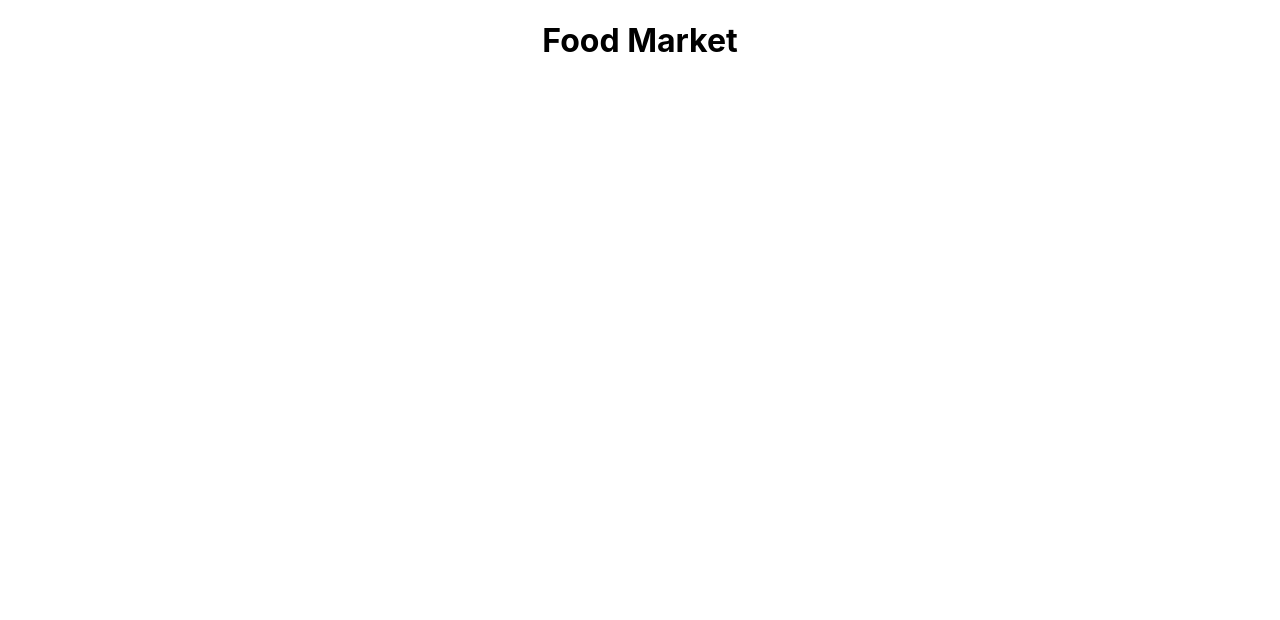
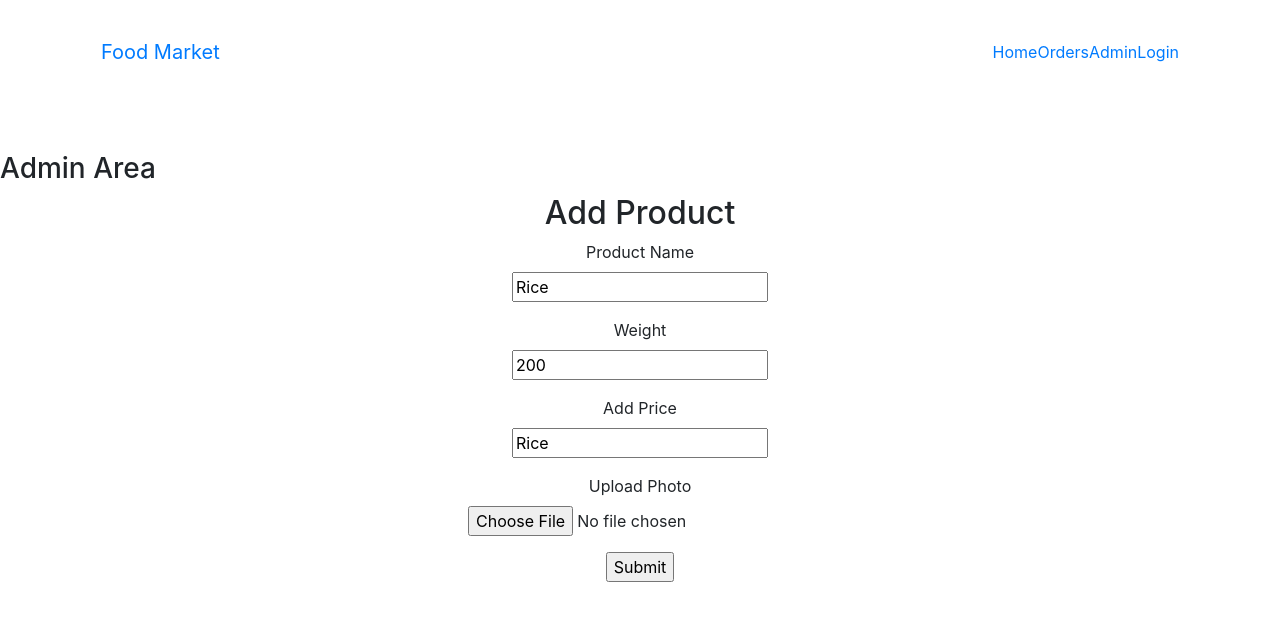
Before and after one commit to mijankarim/food-market-client, a React (Create React App) app: page /admin in a window 1280 px wide. Shown: the top 620 px of the page. Built offline with nearby package versions, Linux system fonts and the light colour scheme.

Commit message:
added server link

```diff
--- a/package.json
+++ b/package.json
@@ -4,15 +4,19 @@
   "private": true,
   "dependencies": {
     "@fortawesome/fontawesome-svg-core": "^1.2.35",
+    "@fortawesome/free-brands-svg-icons": "^5.15.3",
     "@fortawesome/free-solid-svg-icons": "^5.15.3",
     "@fortawesome/react-fontawesome": "^0.1.14",
     "@testing-library/jest-dom": "^5.11.10",
     "@testing-library/react": "^11.2.6",
     "@testing-library/user-event": "^12.8.3",
+    "axios": "^0.21.1",
     "bootstrap": "^4.6.0",
+    "firebase": "^8.3.1",
     "react": "^17.0.2",
     "react-bootstrap": "^1.5.2",
     "react-dom": "^17.0.2",
+    "react-hook-form": "^6.15.5",
     "react-router-app": "^0.1.6",
     "react-scripts": "4.0.3",
     "web-vitals": "^1.1.1"
--- a/src/App.js
+++ b/src/App.js
@@ -1,10 +1,40 @@
-import './App.css';
+import "./App.css";
+import { BrowserRouter as Router, Switch, Route } from "react-router-dom";
+import { useState, createContext } from "react";
+import PrivateRoute from "./components/PrivateRoute/PrivateRoute";
+import Login from "./components/Login/Login";
+import Header from "./components/Header/Header";
+import Home from "./components/Home/Home";
+import Orders from "./components/Orders/Orders";
+import Admin from "./components/Admin/Admin";
+
+export const UserContext = createContext();
 
 function App() {
+  const [loggedInUser, setLoggedInUser] = useState({});
   return (
-    <div className="App">
-      <h1>Food Market</h1>
-    </div>
+    <UserContext.Provider value={[loggedInUser, setLoggedInUser]}>
+      <Router>
+        <Header />
+        <Switch>
+          <Route exact path="/">
+            <Home />
+          </Route>
+
+          <Route path="/login">
+            <Login />
+          </Route>
+
+          <Route path="/admin">
+            <Admin />
+          </Route>
+
+          <PrivateRoute path="/orders">
+            <Orders />
+          </PrivateRoute>
+        </Switch>
+      </Router>
+    </UserContext.Provider>
   );
 }
 
--- /dev/null
+++ b/src/components/Admin/AddProduct.js
@@ -0,0 +1,76 @@
+import axios from "axios";
+import React from "react";
+import { useState } from "react";
+import { useForm } from "react-hook-form";
+
+const AddProduct = () => {
+  const { register, handleSubmit, watch, errors } = useForm();
+  const [imageURL, setImageURL] = useState(null);
+  const onSubmit = (data) => {
+      const productData = {
+          name: data.productName,
+          weight: data.productWeight,
+          price: data.productPrice,
+          photo: imageURL
+      }
+      const url = `http://localhost:5050/addProduct`
+      fetch(url,{
+          method: 'POST',
+          headers: {
+              'content-type': 'application/json'
+          },
+          body: JSON.stringify(productData)
+
+      }).then(res => {
+          console.log('server response', res)
+      })
+  };
+  const handleImageUpload =(e) =>{
+      const imageData = new FormData();
+      imageData.set('key', 'f1b234c6634087691b128af5c97f102f');
+      imageData.append('image', e.target.files[0])
+      axios.post('https://api.imgbb.com/1/upload', imageData)
+      .then( response => {
+        setImageURL(response.data.data.display_url);
+      })
+      .catch(error => {
+        console.log(error);
+      });
+  }
+  return (
+    <div className="text-center">
+      <h2>Add Product</h2>
+      <form onSubmit={handleSubmit(onSubmit)}>
+        <p>
+          <label>Product Name</label><br/>
+          <input
+            name="productName"
+            defaultValue="Rice"
+            ref={register({ required: true })}
+          />
+        </p>
+        <p>
+          <label>Weight</label><br/>
+          <input name="productWeight" defaultValue="200" ref={register} />
+        </p>
+        <p>
+          <label>Add Price</label><br/>
+          <input
+            name="productPrice"
+            defaultValue="Rice"
+            ref={register({ required: true })}
+          />
+        </p>
+        <p>
+          <label>Upload Photo</label><br/>
+          <input name="productPhoto" type="file" onChange={handleImageUpload} ref={register({ required: true })} />
+          {errors.exampleRequired && <span>This field is required</span>}
+        </p>
+
+        <input type="submit" />
+      </form>
+    </div>
+  );
+};
+
+export default AddProduct;
--- /dev/null
+++ b/src/components/Admin/Admin.js
@@ -0,0 +1,13 @@
+import React from 'react'
+import AddProduct from './AddProduct'
+
+const Admin = () => {
+    return (
+        <div>
+            <h3>Admin Area</h3>
+            <AddProduct/>
+        </div>
+    )
+}
+
+export default Admin;
--- /dev/null
+++ b/src/components/Header/Header.js
@@ -0,0 +1,45 @@
+import React, { useContext } from "react";
+import { Link } from "react-router-dom";
+import { Container, Row, Col, Navbar, Nav } from "react-bootstrap";
+import { UserContext } from "../../App";
+import { FontAwesomeIcon } from "@fortawesome/react-fontawesome";
+import { faUser } from "@fortawesome/free-solid-svg-icons";
+
+const Header = () => {
+  const [loggedInUser] = useContext(UserContext);
+  const { name, email } = loggedInUser;
+  return (
+    <div>
+      <Container className="mb-5 py-4">
+        <Row>
+          <Col>
+            <Navbar collapseOnSelect expand="lg" variant="dark">
+              <Navbar.Brand>
+                <Link to="/">Food Market</Link>
+              </Navbar.Brand>
+              <Navbar.Toggle aria-controls="responsive-navbar-nav" />
+              <Navbar.Collapse id="responsive-navbar-nav">
+                <Nav className="ml-auto d-flex justify-content-center">
+                  <Link to="/">Home</Link>
+                  <Link to="/orders">Orders</Link>
+                  <Link to="/admin">Admin</Link>
+                  <Link to="/login" className="city-btn border-radius-2">
+                    {loggedInUser.email ? (
+                      <>
+                        <FontAwesomeIcon icon={faUser} /> {name || email}
+                      </>
+                    ) : (
+                      " Login"
+                    )}
+                  </Link>
+                </Nav>
+              </Navbar.Collapse>
+            </Navbar>
+          </Col>
+        </Row>
+      </Container>
+    </div>
+  );
+};
+
+export default Header;
--- /dev/null
+++ b/src/components/Home/Home.js
@@ -0,0 +1,23 @@
+import React from 'react';
+import { useEffect } from 'react';
+import { useState } from 'react';
+import Product from '../Product/Product'
+
+const Home = () => {
+    const [products, setProducts] = useState([]);
+    useEffect(() =>{
+         fetch('https://quiet-castle-44905.herokuapp.com/products')
+         .then(res => res.json())
+         .then(data => setProducts(data));
+    },[])
+    return (
+        <div>
+            <h3>Home page</h3>
+            {
+                products.map( product => <Product key={product._id} product={product}/>)
+            }
+        </div>
+    )
+}
+
+export default Home;
--- /dev/null
+++ b/src/components/Login/Login.js
@@ -0,0 +1,71 @@
+import React, { useState, useContext } from "react";
+import firebase from "firebase/app";
+import "firebase/auth";
+import firebaseConfig from "./firebase.config";
+import { UserContext } from "../../App";
+import { FontAwesomeIcon } from "@fortawesome/react-fontawesome";
+import { faGoogle } from "@fortawesome/free-brands-svg-icons";
+import { useHistory, useLocation } from "react-router";
+
+if (firebase.apps.length === 0) {
+  firebase.initializeApp(firebaseConfig);
+}
+
+const Login = () => {
+  const [newUser, SetNewUser] = useState(false);
+
+  const [user, setUser] = useState({
+    isSignedIn: false,
+    name: "",
+    email: "",
+    password: "",
+    photo: "",
+    success: false,
+    error: "",
+  });
+
+  const [loggedInUser, setLoggedInUser] = useContext(UserContext);
+
+  const history = useHistory();
+  const location = useLocation();
+  const { from } = location.state || { from: { pathname: "/" } };
+
+  const handleGoogleSignIn = () => {
+    var provider = new firebase.auth.GoogleAuthProvider();
+    firebase
+      .auth()
+      .signInWithPopup(provider)
+      .then((res) => {
+        const { displayName, email } = res.user;
+        const signedInUser = {
+          isSignedIn: true,
+          name: displayName,
+          email: email,
+        };
+        setUser(signedInUser);
+        setLoggedInUser(signedInUser);
+        history.replace(from);
+      })
+      .catch((error) => {
+        const signedInUser = {
+          isSignedIn: false,
+          name: "",
+          email: "",
+        };
+        setUser(signedInUser);
+      });
+  };
+
+  return (
+    <div>
+      <div className="text-center my-3">
+        <button onClick={handleGoogleSignIn} className="google-btn">
+          <FontAwesomeIcon className="google-icon" icon={faGoogle} /> Continue
+          With Google
+        </button>
+      </div>
+    </div>
+  );
+};
+
+export default Login;
--- /dev/null
+++ b/src/components/Login/firebase.config.js
@@ -0,0 +1,10 @@
+const firebaseConfig = {
+    apiKey: "AIzaSyAAyADONL6AkehspbtIuMQzubrXOrkl23g",
+    authDomain: "food-market-ccf50.firebaseapp.com",
+    projectId: "food-market-ccf50",
+    storageBucket: "food-market-ccf50.appspot.com",
+    messagingSenderId: "1056350878484",
+    appId: "1:1056350878484:web:f940fc7f36fb63a5aca001"
+  };
+
+  export default firebaseConfig;
--- /dev/null
+++ b/src/components/Orders/Orders.js
@@ -0,0 +1,11 @@
+import React from 'react'
+
+const Orders = () => {
+    return (
+        <div>
+            <h3>Your Orders</h3>
+        </div>
+    )
+}
+
+export default Orders;
--- /dev/null
+++ b/src/components/PrivateRoute/PrivateRoute.js
@@ -0,0 +1,27 @@
+import React from 'react';
+import { useContext } from 'react';
+import {Route, Redirect} from 'react-router-dom';
+import { UserContext } from '../../App';
+
+const PrivateRoute = ({children, ...rest}) => {
+    const [loggedInUser] = useContext(UserContext);
+    return (
+        <Route
+      {...rest}
+      render={({ location }) =>
+      loggedInUser.email ? (
+          children
+        ) : (
+          <Redirect
+            to={{
+              pathname: "/login",
+              state: { from: location }
+            }}
+          />
+        )
+      }
+    />
+    )
+}
+
+export default PrivateRoute;
--- /dev/null
+++ b/src/components/Product/Product.js
@@ -0,0 +1,15 @@
+import React from 'react'
+
+const Product = (props) => {
+    const {name, weight, price, photo} = props.product;
+    return (
+        <div>
+            <p><img src={photo} width="200" alt={name}/></p>
+            <p>Name: {name}</p>
+            <p>Weight: {weight} gm</p>
+            <p>Price: ${price}</p>
+        </div>
+    )
+}
+
+export default Product;
--- a/src/index.js
+++ b/src/index.js
@@ -3,6 +3,7 @@ import ReactDOM from 'react-dom';
 import './index.css';
 import App from './App';
 import reportWebVitals from './reportWebVitals';
+import 'bootstrap/dist/css/bootstrap.min.css';
 
 ReactDOM.render(
   <React.StrictMode>
```
Also changed, not shown: 1 other file (tests, documents, lock files or other folders).
